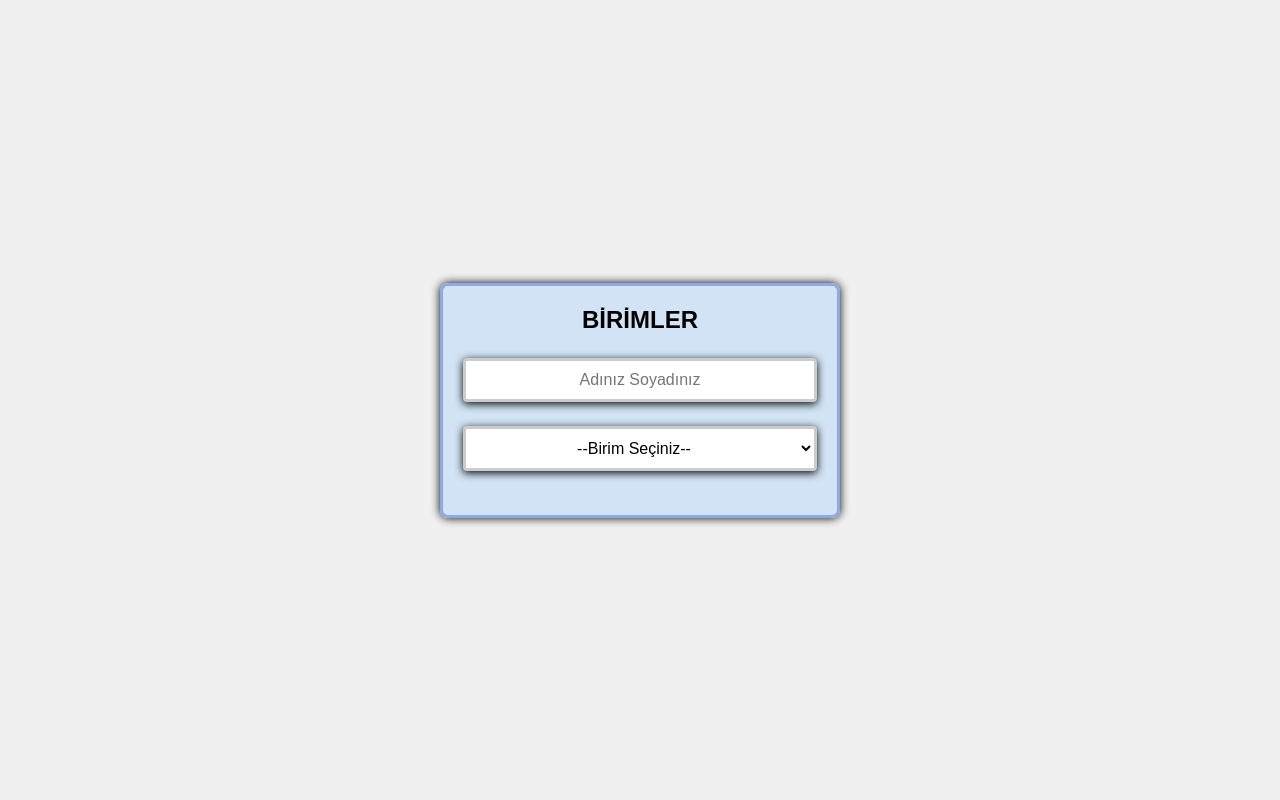
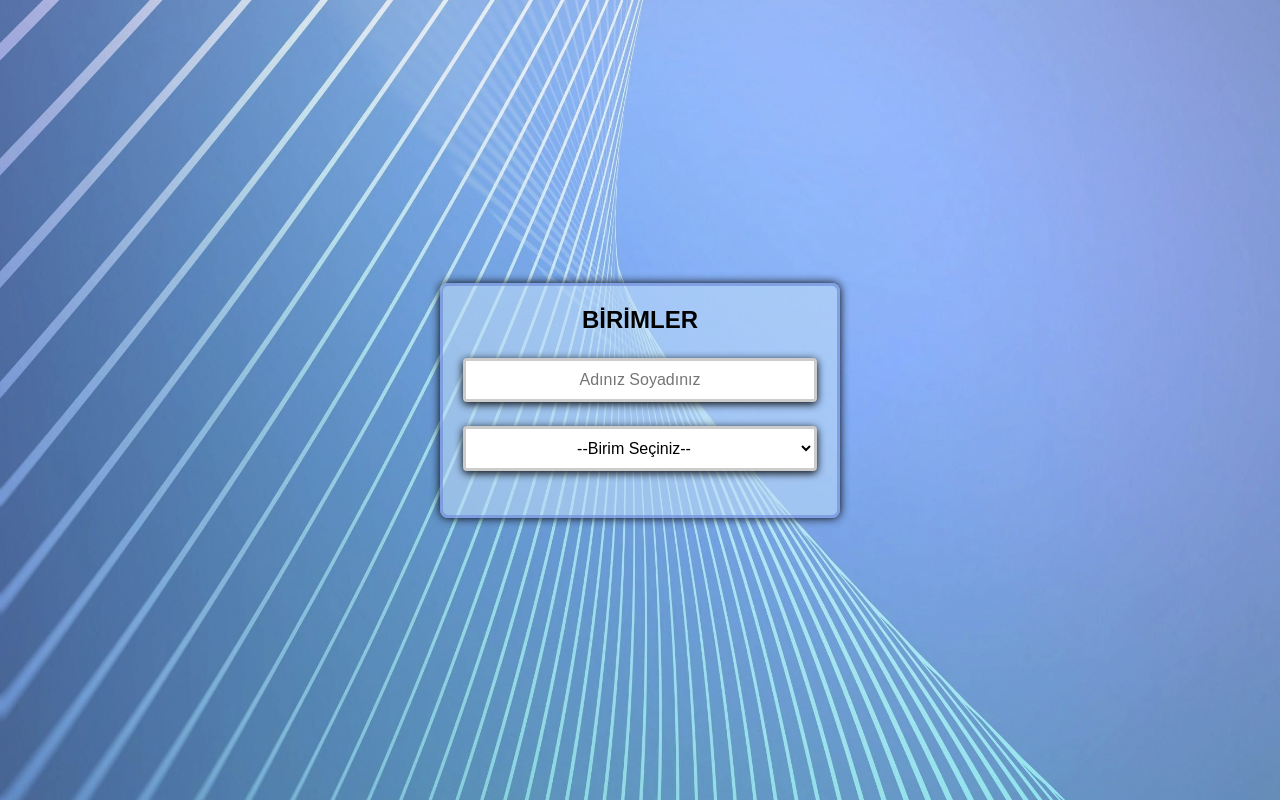
Before and after one commit to kosuyolueah/kosuyolueahtemizlikformu, a plain HTML site: page birimler.html in a window 1280 px wide. Drawn offline with Linux system fonts and the light colour scheme.

Commit message:
Update birimler.css

```diff
--- a/birimler.css
+++ b/birimler.css
@@ -22,7 +22,7 @@ html {
 }
 
 body {
-   background-image: url('Arka Plan.jpg'); /* Arka plan resmi yolu */
+   background-image: url('Adsız tasarım.jpg'); /* Arka plan resmi yolu */
    background-size: cover; /* Resmin boyutlarını, ekranı tamamen kaplayacak şekilde ayarla */
    background-position: right center; /* Resmi sağa hizala, dikeyde ortala */
    background-repeat: no-repeat; /* Resmin tekrar etmesini engelle */
```
